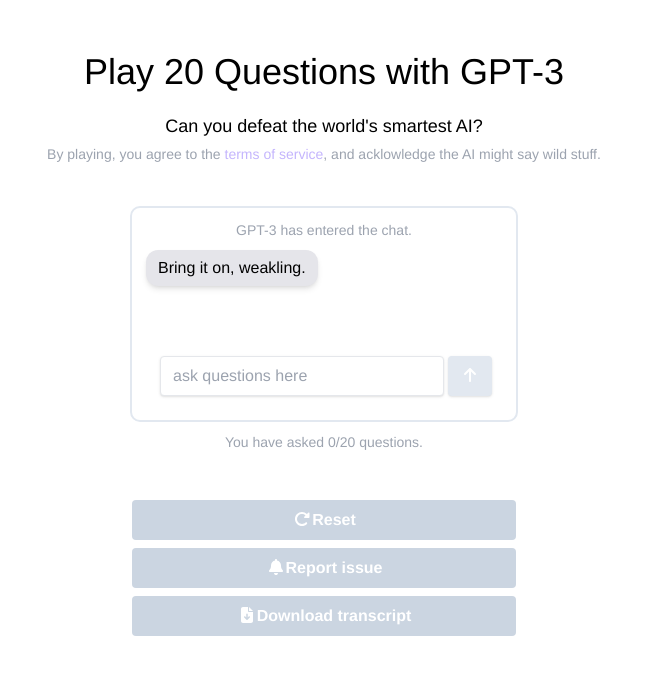
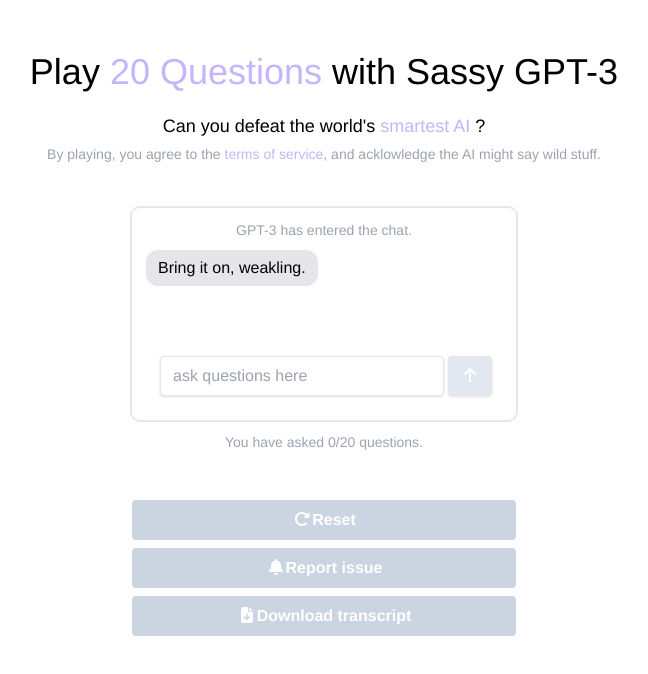
Before and after one commit to nsbradford/20QuestionsWithGPT3, a Next.js app: page / in a window 1280 px wide. Shown: the top 674 px of the page, without its empty margins (316-964 px from the left). Built offline with nearby package versions, Linux system fonts and the light colour scheme; no server answers; a web font is replaced by a local one.

Commit message:
Minor edits.

```diff
--- a/components/MyModal.tsx
+++ b/components/MyModal.tsx
@@ -10,8 +10,6 @@
   setShowModal: () => boolean;
 }) {
   const showDownloadTranscript = () => {
-    const totalText = messages.map((message: Message) => message.rawContent).join('\n');
-    console.log(totalText);
     const rendered = messages.map((message: Message) => {
       return (
         <Fragment key={message.index}>
@@ -25,6 +23,7 @@
 
   // https://kevinsimper.medium.com/react-newline-to-break-nl2br-a1c240ba746#.l9sbqp5aw
   const rawTranscript = messages.map((message: Message) => message.rawContent).join('\n');
+  console.log(rawTranscript);
 
   return (
     <ModalTailwindUI
--- a/pages/api/generate.ts
+++ b/pages/api/generate.ts
@@ -29,7 +29,7 @@
     if (messages.length && messages.at(-1).content.includes(answer)) {
       response = `Stub message. YOU WIN`;
     } else {
-      response = `Stub message. Answer=${answer}`;
+      response = `Stub message.`;
     }
   } else {
     const postfix: string = isFirstPrompt ? '' : '\nAnswerer:';
--- a/pages/index.tsx
+++ b/pages/index.tsx
@@ -21,12 +21,12 @@
       {/* <NavBar /> */}
       <main className={styles.main}>
         <div className="">
-          <h1 className="text-4xl m-5">Play 20 Questions with GPT-3</h1>
-          <h2 className="text-lg">Can you defeat the world's smartest AI?</h2>
+          <h1 className="text-4xl m-5">Play <a href="https://en.wikipedia.org/wiki/Twenty_questions" target="_blank" className={styles.mainlink}>20 Questions</a> with Sassy GPT-3</h1>
+          <h2 className="text-lg">Can you defeat the world's <a href="https://en.wikipedia.org/wiki/GPT-3" target="_blank" className={styles.mainlink}>smartest AI</a> ?</h2>
           <p className="text-sm text-gray-400 my-1 mx-4">
             By playing, you agree to the&nbsp;
             <a
-              className="hover:underline text-violet-300"
+              className={styles.mainlink}
               href="https://openai.com/api/policies/terms/"
               target="_blank">
               terms of service
--- a/styles/Home.module.scss
+++ b/styles/Home.module.scss
@@ -13,6 +13,10 @@
   text-align: center;
 }
 
+.mainlink {
+  @apply hover:underline text-violet-300;
+}
+
 .utilbutton {
   @apply my-1 bg-slate-300 hover:bg-gray-600 text-white font-bold py-2 px-4 rounded w-full;
 }
@@ -23,7 +27,7 @@
 }
 
 .bubble {
-  @apply m-1.5 p-1.5 pl-3 pr-3 text-white rounded-xl max-w-[80%] shadow-md float-left;
+  @apply m-1.5 p-1.5 pl-3 pr-3 text-white rounded-xl max-w-[80%] float-left;
   word-wrap: break-word;
 }
 
```
